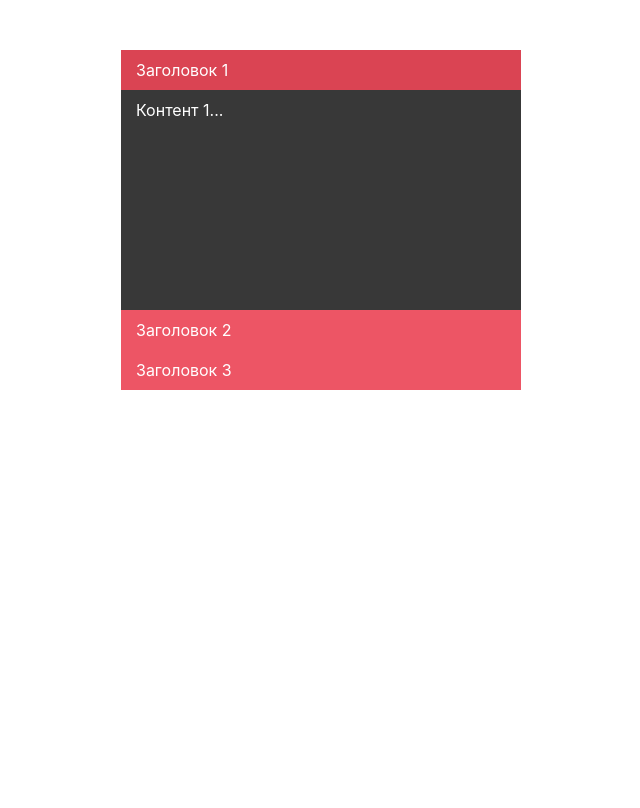
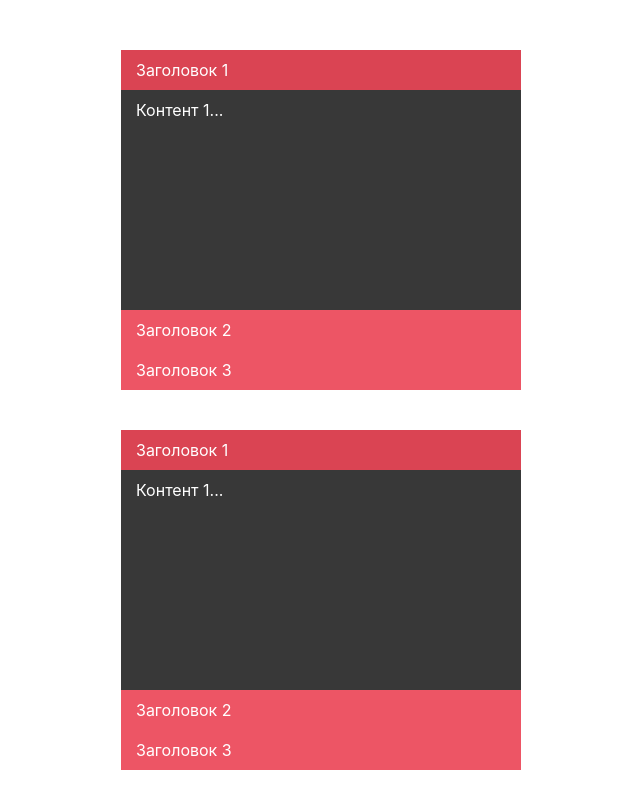
Before and after one commit to lun2t1k-zz/accordion-hard, a plain HTML site: page index.html in a window 1280 px wide. Shown: the whole page, without its empty margins (319-959 px from the left). Drawn offline with Linux system fonts and the light colour scheme.

Commit message:
Update index.html

```diff
--- a/index.html
+++ b/index.html
@@ -35,6 +35,36 @@
     </div>
   </div>
 
+  <br>
+  <br>
+
+  <div id="accordion2" class="accordion" style="max-width: 400px; margin: 0 auto;">
+    <div class="accordion-item show">
+      <div class="accordion-item-header">
+        Заголовок 1
+      </div>
+      <div class="accordion-item-content" style="height: 200px;">
+        Контент 1...
+      </div>
+    </div>
+    <div class="accordion-item">
+      <div class="accordion-item-header">
+        Заголовок 2
+      </div>
+      <div class="accordion-item-content" style="height: 200px;">
+        Контент 2...
+      </div>
+    </div>
+    <div class="accordion-item">
+      <div class="accordion-item-header">
+        Заголовок 3
+      </div>
+      <div class="accordion-item-content" style="height: 200px;">
+        Контент 3...
+      </div>
+    </div>
+  </div>
+
   <script src="script.js"></script>
 
 </body>
```
